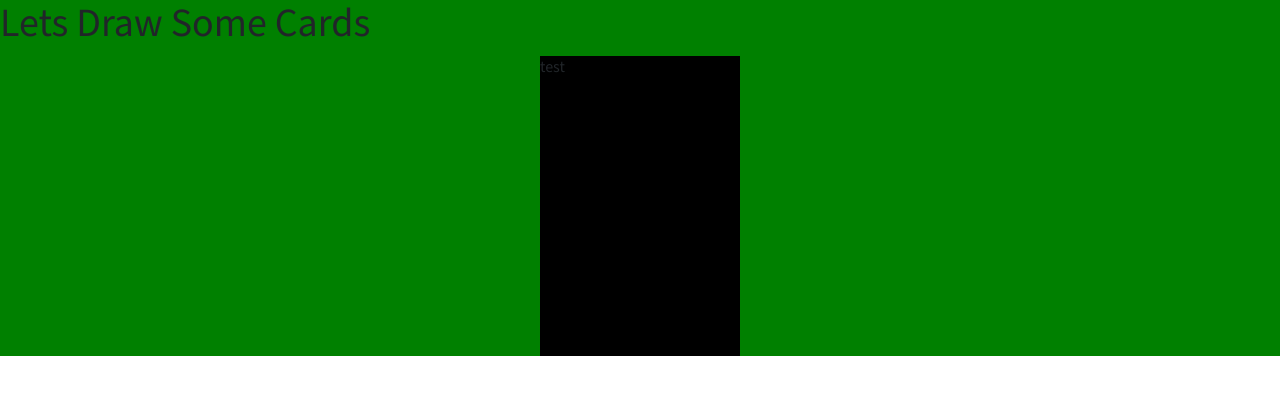
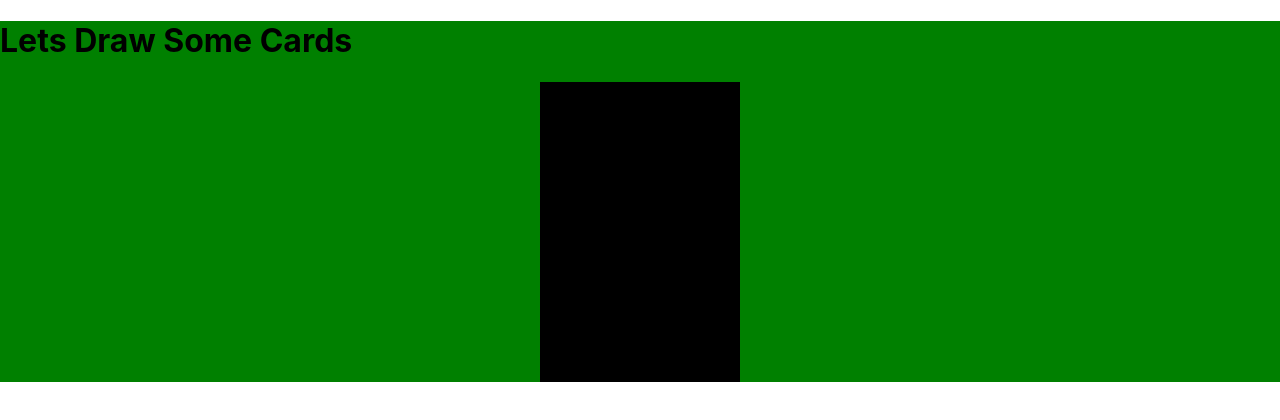
Before and after one commit to rmdegeorge/interview-project, a React (Create React App) app: page / in a window 1280 px wide. Shown: the top 420 px of the page. Built offline with nearby package versions, Linux system fonts and the light colour scheme.

Commit message:
added font and custom bootstrap overrides

```diff
--- a/public/index.html
+++ b/public/index.html
@@ -10,11 +10,10 @@
       content="A quick app for my interview with Canopy"
     />
     <link rel="apple-touch-icon" href="%PUBLIC_URL%/logo192.png" />
-    <link rel="stylesheet" href="https://stackpath.bootstrapcdn.com/bootstrap/4.1.0/css/bootstrap.min.css" integrity="sha384-9gVQ4dYFwwWSjIDZnLEWnxCjeSWFphJiwGPXr1jddIhOegiu1FwO5qRGvFXOdJZ4" crossorigin="anonymous">
-    <link rel="preconnect" href="https://fonts.googleapis.com">
-    <link rel="preconnect" href="https://fonts.gstatic.com" crossorigin>
-    <link href="https://fonts.googleapis.com/css2?family=Mada:wght@400;600;700&display=swap" rel="stylesheet">
-    <!--
+		<link rel="preconnect" href="https://fonts.googleapis.com">
+		<link rel="preconnect" href="https://fonts.gstatic.com" crossorigin>
+		<link href="https://fonts.googleapis.com/css2?family=Open+Sans:ital,wght@0,300;0,400;0,500;0,600;0,700;0,800;1,300;1,400;1,500;1,600;1,700;1,800&display=swap" rel="stylesheet">
+		<!--
       manifest.json provides metadata used when your web app is installed on a
       user's mobile device or desktop. See https://developers.google.com/web/fundamentals/web-app-manifest/
     -->
--- /dev/null
+++ b/src/custom.scss
@@ -0,0 +1,22 @@
+// variable overrides
+
+$theme-colors: (
+	"primary": #bf1304,
+	"secondary": #d9ab23,
+	"success": #28a745,
+	"danger": #ff4136,
+	"warning": #ffc107,
+);
+$body-bg: #262626;
+$body-color: #f2f2f2;
+
+@import '~bootstrap/scss/bootstrap.scss';
+
+// Custom style overrides
+.btn {
+	width: 100%;
+	border-radius: 12px;
+}
+.row {
+	margin-bottom: 32px;
+}
--- /dev/null
+++ b/src/index.scss
@@ -0,0 +1,13 @@
+body {
+  margin: 0;
+  font-family: 'Open Sans', -apple-system, BlinkMacSystemFont, 'Segoe UI', 'Roboto', 'Oxygen',
+    'Ubuntu', 'Cantarell', 'Fira Sans', 'Droid Sans', 'Helvetica Neue',
+    sans-serif;
+  -webkit-font-smoothing: antialiased;
+  -moz-osx-font-smoothing: grayscale;
+}
+
+code {
+  font-family: source-code-pro, Menlo, Monaco, Consolas, 'Courier New',
+    monospace;
+}
```
